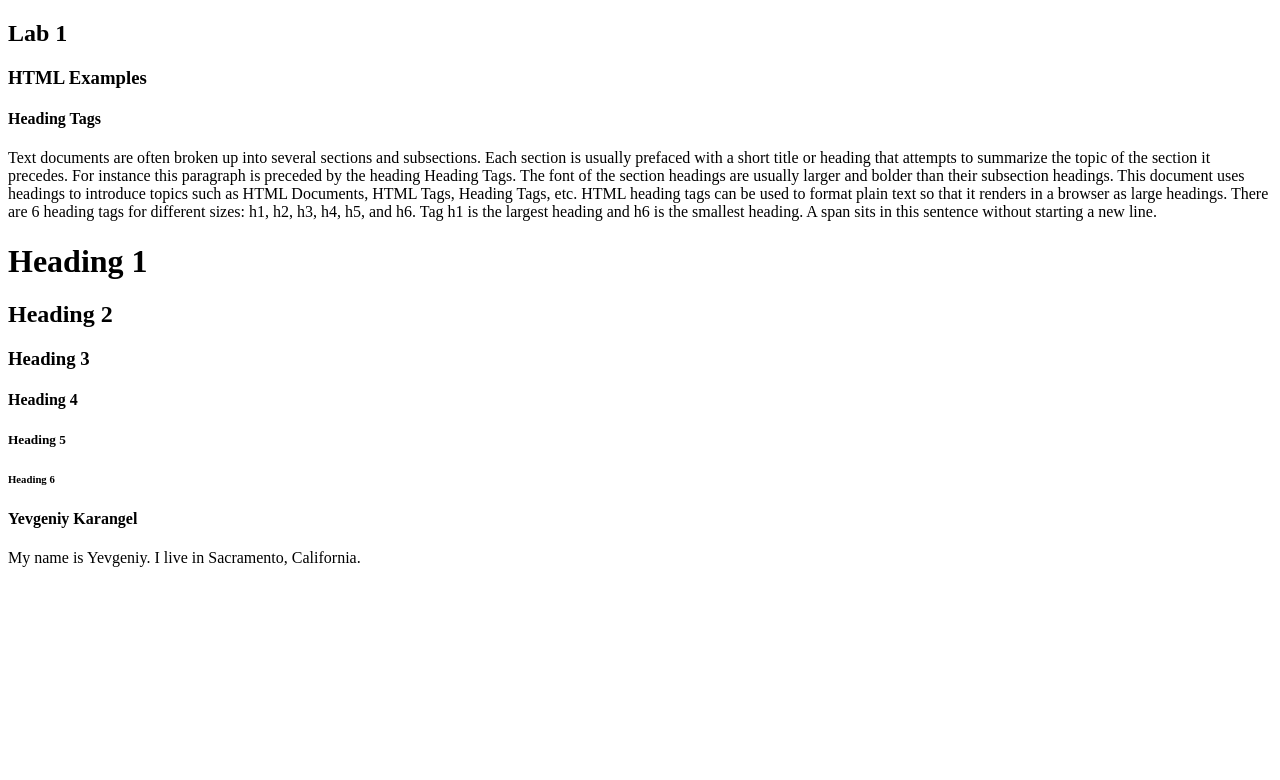
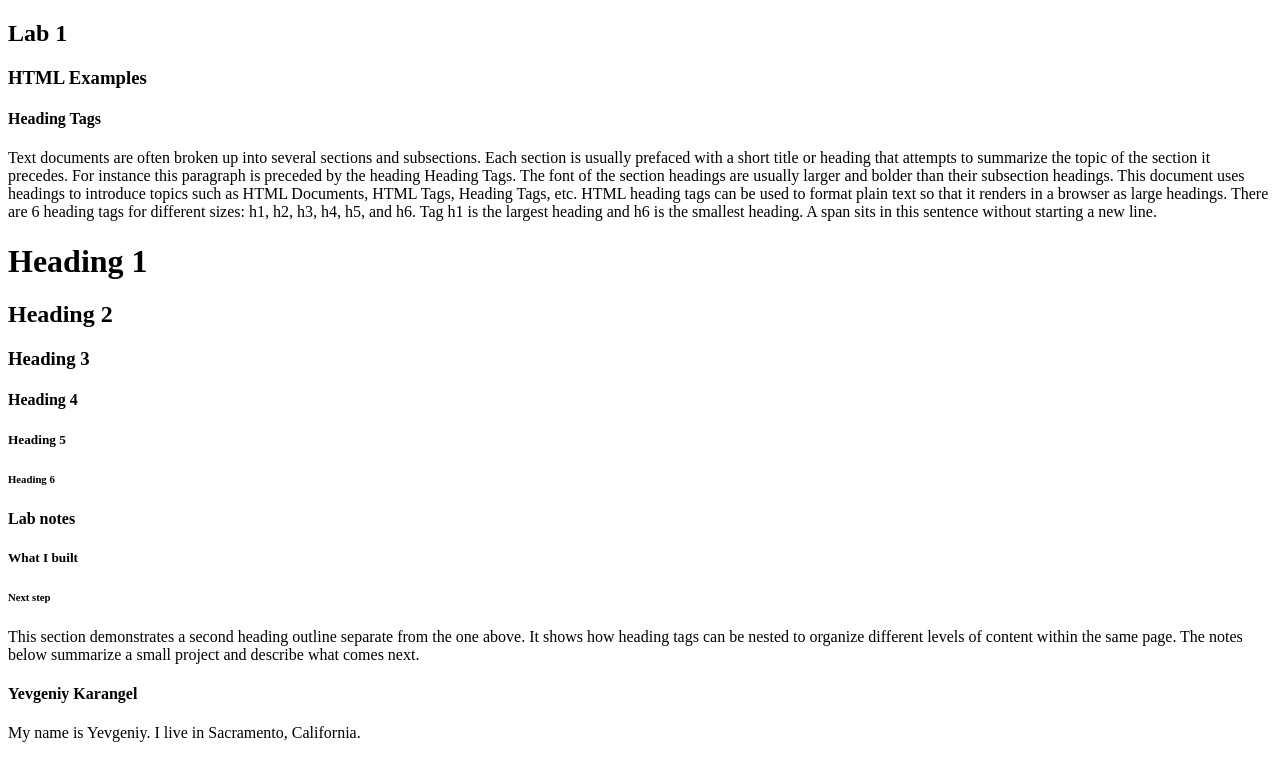
Before and after one commit to yevk55/webdev-client, a Next.js app: page /labs/lab1 in a window 1280 px wide. Shown: the top 780 px of the page. Built offline with nearby package versions, Linux system fonts and the light colour scheme.

Commit message:
added with AI headings

```diff
--- a/app/labs/lab1/HeadingTags.tsx
+++ b/app/labs/lab1/HeadingTags.tsx
@@ -21,6 +21,16 @@ export default function HeadingTags() {
       <h5>Heading 5</h5>
       <h6>Heading 6</h6>
 
+      <div id="wd-ai-headings">
+        <h4>Lab notes</h4>
+        <h5>What I built</h5>
+        <h6>Next step</h6>
+        This section demonstrates a second heading outline separate from the
+        one above. It shows how heading tags can be nested to organize
+        different levels of content within the same page. The notes below
+        summarize a small project and describe what comes next.
+      </div>
+
       <div id="wd-your-heading">
         <h4>Yevgeniy Karangel</h4>
         <span id="wd-your-span">My name is Yevgeniy. I live in Sacramento, California. </span>
```
